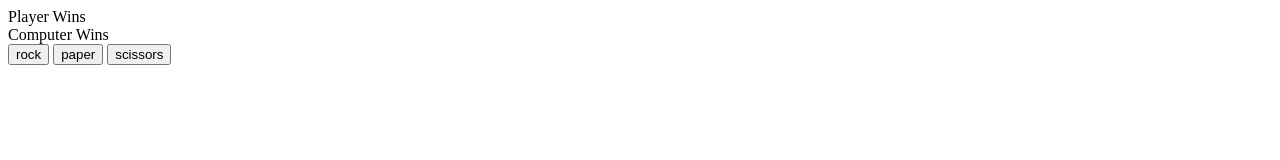
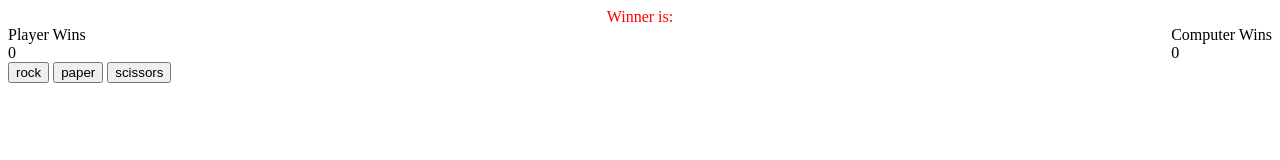
Before and after one commit to lee-tran95/rock_paper_scissors, a plain HTML site: page index.html in a window 1280 px wide. Drawn offline with Linux system fonts and the light colour scheme.

Commit message:
Create a container around the results display and made the display flex

```diff
--- a/index.html
+++ b/index.html
@@ -8,20 +8,22 @@
     <title>Document</title>
 </head>
 <body>
-    <div class = "winner"></div>
-    <div class =" resultsContainer">
+    <div class = "winner">Winner is: </div>
+    <div class ="resultsContainer">
         <div>
             Player Wins
-            <div class = "playerWins"></div>
+            <div class = "playerWins">0</div>
         </div>
         <div>
             Computer Wins
-            <div class = "computerWins"></div>
+            <div class = "computerWins">0</div>
         </div>
     </div>
-    <button class="rock">rock</button>
-    <button class="paper">paper</button>
-    <button class="scissors">scissors</button>
+    <div class = "buttons">
+        <button class="rock">rock</button>
+        <button class="paper">paper</button>
+        <button class="scissors">scissors</button>
+        </div>
     <div class ='results'></div>
 
     <script src="script.js"></script>
--- a/script.js
+++ b/script.js
@@ -49,9 +49,9 @@ function game(playerSelection){
 
 
         if(playerWins === 5){
-            winner.innerText = "You Win The Game!"
+            winner.innerText += " You Win The Game!"
         }else if(computerWins === 5){
-            winner.innerText = "The Computer Won the Game"
+            winner.innerText += " The Computer Won the Game"
         }
     }
 
--- a/style.css
+++ b/style.css
@@ -4,3 +4,7 @@
     text-align: center;
 
 }
+.resultsContainer{
+    display:flex;
+    justify-content: space-between;
+}
```
